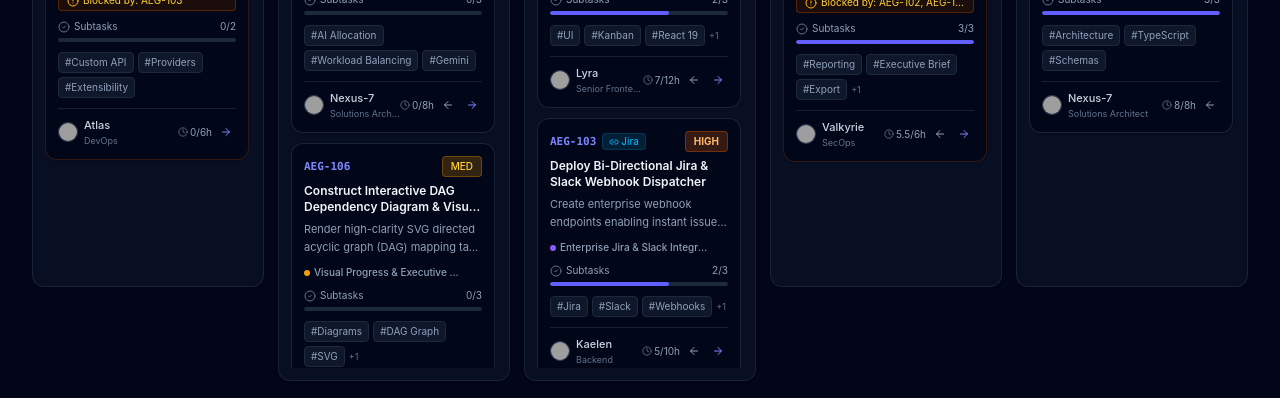
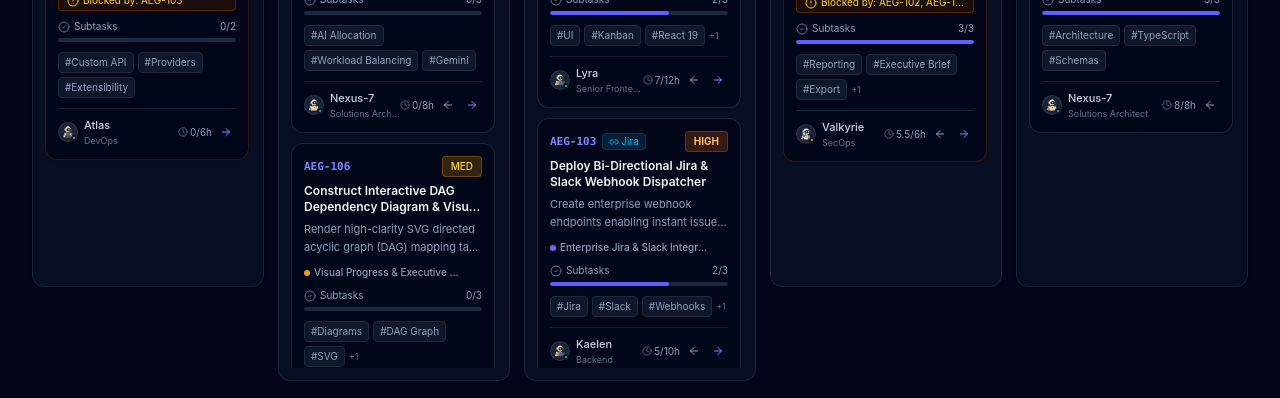
Before and after one commit to marcelodevops/dupond, a React (Vite) app: page / in a window 1280 px wide. Shown: the part 429-827 px from the top of the page. Built offline with nearby package versions, Linux system fonts and the light colour scheme; no server answers; grey boxes are pictures that could not be loaded.

Commit message:
feat(ui): integrate character avatars across kanban, modals, matrix, diagrams, and activity feed

```diff
--- a/src/components/AddTaskModal.tsx
+++ b/src/components/AddTaskModal.tsx
@@ -1,6 +1,7 @@
 import React, { useState } from 'react';
 import { Task, Agent, Epic, Priority } from '../types';
 import { Plus, X } from 'lucide-react';
+import { AgentAvatar } from './AgentAvatar';
 
 interface AddTaskModalProps {
   isOpen: boolean;
@@ -156,10 +157,15 @@ export const AddTaskModal: React.FC<AddTaskModalProps> = ({
               <label className="text-xs font-semibold text-slate-300 block mb-1">
                 Assign Specialist Agent
               </label>
+              <div className="flex items-center space-x-2">
+                {(() => {
+                  const selectedAgent = agents.find((a) => a.id === assignedAgentId);
+                  return selectedAgent ? <AgentAvatar agent={selectedAgent} size={28} /> : null;
+                })()}
                 <select
                   value={assignedAgentId}
                   onChange={(e) => setAssignedAgentId(e.target.value)}
-                className="w-full px-2.5 py-1.5 bg-slate-950 border border-slate-800 rounded-lg text-xs text-slate-200"
+                  className="flex-1 min-w-0 px-2.5 py-1.5 bg-slate-950 border border-slate-800 rounded-lg text-xs text-slate-200"
                 >
                   {agents.map((a) => (
                     <option key={a.id} value={a.id}>
@@ -167,6 +173,7 @@ export const AddTaskModal: React.FC<AddTaskModalProps> = ({
                     </option>
                   ))}
                 </select>
+              </div>
             </div>
 
             <div>
--- a/src/components/DiagramsProgress.tsx
+++ b/src/components/DiagramsProgress.tsx
@@ -1,5 +1,6 @@
 import React, { useState } from 'react';
 import { Task, Agent, Epic } from '../types';
+import { AgentAvatar } from './AgentAvatar';
 import {
   GitGraph,
   Calendar,
@@ -478,10 +479,10 @@ export const DiagramsProgress: React.FC<DiagramsProgressProps> = ({
                         >
                           <span className="truncate">{task.estimatedHours}h</span>
                           {assignee && (
-                            <img
-                              src={assignee.avatar}
-                              alt={assignee.name}
-                              className="w-4 h-4 rounded-full border border-white/40 shrink-0 ml-1"
+                            <AgentAvatar
+                              agent={assignee}
+                              size={18}
+                              className="shrink-0 ml-1"
                             />
                           )}
                         </div>
@@ -618,10 +619,9 @@ export const DiagramsProgress: React.FC<DiagramsProgressProps> = ({
                   >
                     <div className="flex items-center justify-between">
                       <div className="flex items-center space-x-3">
-                        <img
-                          src={agent.avatar}
-                          alt={agent.name}
-                          className="w-9 h-9 rounded-full object-cover border border-slate-700"
+                        <AgentAvatar
+                          agent={agent}
+                          size={36}
                         />
                         <div>
                           <h4 className="text-xs font-bold text-slate-100">{agent.name}</h4>
--- a/src/components/IntegrationsView.tsx
+++ b/src/components/IntegrationsView.tsx
@@ -1,6 +1,7 @@
 import React, { useState } from 'react';
 import { IntegrationConfig, CustomProvider, CommunicationMessage, Task, RepositoryConfig } from '../types';
 import { apiFetch } from '../lib/api';
+import { AgentAvatar } from './AgentAvatar';
 import {
   Share2,
   Send,
@@ -1031,6 +1032,7 @@ export const IntegrationsView: React.FC<IntegrationsViewProps> = ({
               >
                 <div className="flex items-center justify-between">
                   <div className="flex items-center space-x-2">
+                    <AgentAvatar role={msg.senderRole} name={msg.senderName} size={20} />
                     <span className="font-bold text-indigo-300">{msg.senderName}</span>
                     <span className="text-[10px] text-slate-400 bg-slate-900 px-1.5 py-0.5 rounded border border-slate-800">
                       {msg.senderRole}
--- a/src/components/KanbanBoard.tsx
+++ b/src/components/KanbanBoard.tsx
@@ -21,6 +21,7 @@ import {
   Link2,
   Tag
 } from 'lucide-react';
+import { AgentAvatar } from './AgentAvatar';
 
 interface KanbanBoardProps {
   tasks: Task[];
@@ -357,11 +358,7 @@ export const KanbanBoard: React.FC<KanbanBoardProps> = ({
                           <div className="flex items-center space-x-1.5 min-w-0">
                             {assignee ? (
                               <>
-                                <img
-                                  src={assignee.avatar}
-                                  alt={assignee.name}
-                                  className="w-5 h-5 rounded-full object-cover border border-slate-700 shrink-0"
-                                />
+                                <AgentAvatar agent={assignee} size={20} />
                                 <div className="truncate">
                                   <span className="text-slate-300 text-[11px] font-medium block truncate">
                                     {assignee.name.split(' ')[0]}
--- a/src/components/TaskDetailModal.tsx
+++ b/src/components/TaskDetailModal.tsx
@@ -2,6 +2,7 @@ import React, { useState } from 'react';
 import { Task, Agent, Epic, TaskStatus, Priority } from '../types';
 import { apiFetch } from '../lib/api';
 import { withPromotedChecklistItem } from '../services/acceptanceMapping';
+import { AgentAvatar } from './AgentAvatar';
 import {
   X,
   CheckCircle2,
@@ -272,10 +273,12 @@ export const TaskDetailModal: React.FC<TaskDetailModalProps> = ({
               <label className="text-[10px] uppercase font-bold text-slate-400 block mb-1">
                 Assigned Specialist
               </label>
+              <div className="flex items-center space-x-2">
+                {assignee && <AgentAvatar agent={assignee} size={28} />}
                 <select
                   value={task.assignedAgentId}
                   onChange={(e) => onUpdateTask({ ...task, assignedAgentId: e.target.value })}
-                className="w-full bg-slate-900 border border-slate-800 rounded-lg text-xs text-slate-200 px-2.5 py-1.5 focus:outline-none focus:ring-1 focus:ring-indigo-500"
+                  className="flex-1 min-w-0 bg-slate-900 border border-slate-800 rounded-lg text-xs text-slate-200 px-2.5 py-1.5 focus:outline-none focus:ring-1 focus:ring-indigo-500"
                 >
                   {agents.map((a) => (
                     <option key={a.id} value={a.id}>
@@ -283,6 +286,7 @@ export const TaskDetailModal: React.FC<TaskDetailModalProps> = ({
                     </option>
                   ))}
                 </select>
+              </div>
             </div>
           </div>
 
@@ -571,11 +575,7 @@ export const TaskDetailModal: React.FC<TaskDetailModalProps> = ({
           <div className="flex items-center space-x-2">
             {assignee && (
               <div className="flex items-center space-x-2 text-xs text-slate-300">
-                <img
-                  src={assignee.avatar}
-                  alt={assignee.name}
-                  className="w-5 h-5 rounded-full object-cover border border-slate-700"
-                />
+                <AgentAvatar agent={assignee} size={24} />
                 <span className="font-medium">{assignee.name}</span>
                 <span className="text-[10px] text-indigo-400 bg-indigo-950 px-1 rounded">
                   {assignee.role}
--- a/src/data/defaultData.ts
+++ b/src/data/defaultData.ts
@@ -1,4 +1,5 @@
 import { Agent, Epic, IntegrationConfig, OrchestratorConfig, PlanTemplate, Task, CommunicationMessage } from '../types';
+import { CHARACTER_AVATAR_ASSETS } from '../lib/agentAvatars';
 
 export const DEFAULT_ORCHESTRATOR_CONFIG: OrchestratorConfig = {
   personaName: 'Dupond Prime Core',
@@ -26,7 +27,7 @@ export const DEFAULT_AGENTS: Agent[] = [
     name: 'Dupond Prime',
     role: 'Chief Orchestrator',
     baseRole: 'Chief Orchestrator',
-    avatar: 'https://images.unsplash.com/photo-1618005182384-a83a8bd57fbe?w=150&auto=format&fit=crop&q=80',
+    avatar: CHARACTER_AVATAR_ASSETS.coordinator,
     model: 'gemini-3.8-flash',
     status: 'working',
     completedTasksCount: 14,
@@ -43,7 +44,7 @@ export const DEFAULT_AGENTS: Agent[] = [
     name: 'Nexus-7',
     role: 'Solutions Architect & Tech Lead',
     baseRole: 'Solutions Architect',
-    avatar: 'https://images.unsplash.com/photo-1534528741775-53994a69daeb?w=150&auto=format&fit=crop&q=80',
+    avatar: CHARACTER_AVATAR_ASSETS.planner,
     model: 'gemini-3.8-flash',
     status: 'working',
     currentTaskId: 'task-102',
@@ -62,7 +63,7 @@ export const DEFAULT_AGENTS: Agent[] = [
     name: 'Lyra UI',
     role: 'Senior Frontend & UX Specialist',
     baseRole: 'Frontend Engineer',
-    avatar: 'https://images.unsplash.com/photo-1507003211169-0a1dd7228f2d?w=150&auto=format&fit=crop&q=80',
+    avatar: CHARACTER_AVATAR_ASSETS['coding-worker'],
     model: 'gemini-3.8-flash',
     status: 'working',
     currentTaskId: 'task-103',
@@ -80,7 +81,7 @@ export const DEFAULT_AGENTS: Agent[] = [
     name: 'Kaelen Dev',
     role: 'Backend & Integrations Engineer',
     baseRole: 'Backend Engineer',
-    avatar: 'https://images.unsplash.com/photo-1500648767791-00dcc994a43e?w=150&auto=format&fit=crop&q=80',
+    avatar: CHARACTER_AVATAR_ASSETS['coding-worker'],
     model: 'gemini-3.8-flash',
     status: 'working',
     currentTaskId: 'task-104',
@@ -98,7 +99,7 @@ export const DEFAULT_AGENTS: Agent[] = [
     name: 'Valkyrie QA',
     role: 'SecOps & Quality Assurance Lead',
     baseRole: 'QA & Security Analyst',
-    avatar: 'https://images.unsplash.com/photo-1573496359142-b8d87734a5a2?w=150&auto=format&fit=crop&q=80',
+    avatar: CHARACTER_AVATAR_ASSETS.verifier,
     model: 'gemini-3.8-flash',
     status: 'reviewing',
     currentTaskId: 'task-105',
@@ -116,7 +117,7 @@ export const DEFAULT_AGENTS: Agent[] = [
     name: 'Atlas CI',
     role: 'DevOps & Site Reliability Engineer',
     baseRole: 'DevOps Engineer',
-    avatar: 'https://images.unsplash.com/photo-1522075469751-3a6694fb2f61?w=150&auto=format&fit=crop&q=80',
+    avatar: CHARACTER_AVATAR_ASSETS.delivery,
     model: 'gemini-3.8-flash',
     status: 'idle',
     completedTasksCount: 6,
```
Also changed, not shown: src/components/ResourceAllocationMatrix.tsx (+3 -18 lines). Lines whose indentation alone changed are shown as unchanged.
